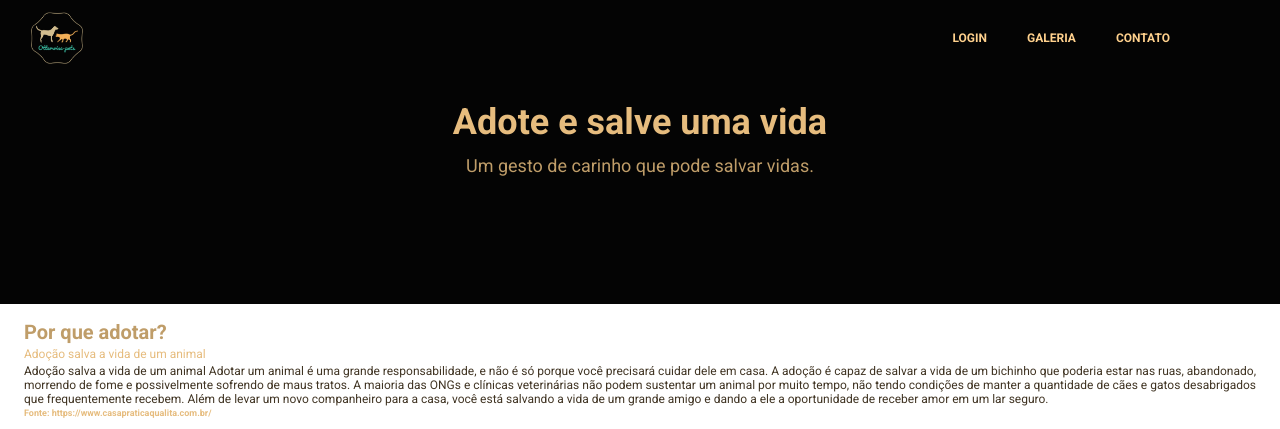
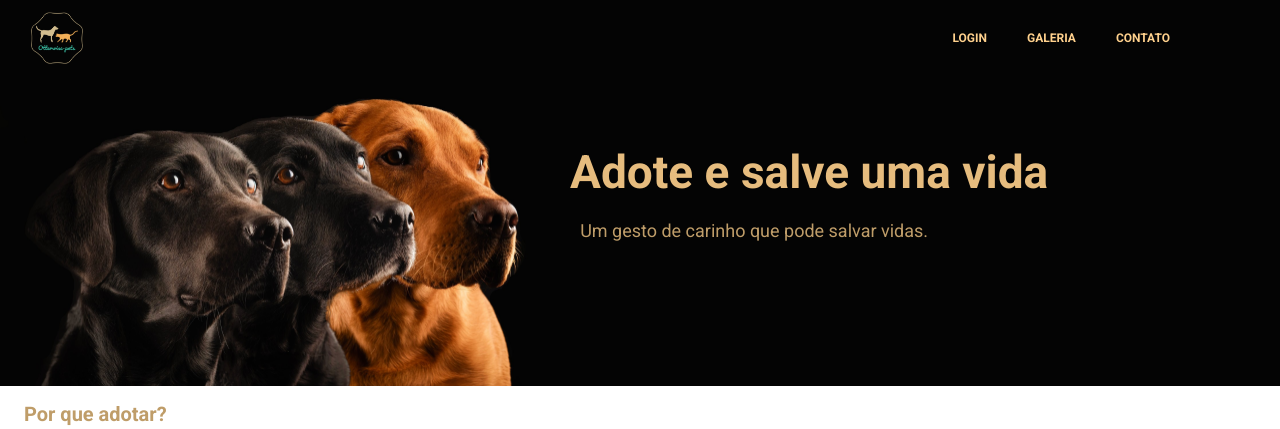
Before and after one commit to melissasilveira/pets-adoption, a React (Create React App) app: page / in a window 1280 px wide. Shown: the top 429 px of the page. Built offline with nearby package versions, Linux system fonts and the light colour scheme; no server answers.

Commit message:
main mobile e web ok

```diff
--- a/src/components/Main.js
+++ b/src/components/Main.js
@@ -6,8 +6,10 @@ function Main() {
     <StyledContainer>
       <StyledHeader>
         <DogsBackground src="/images/background.png" alt="dogs" />
-        <Title>Adote e salve uma vida</Title>
-        <Subtitle>Um gesto de carinho que pode salvar vidas.</Subtitle>
+        <TextBox>
+          <Title>Adote e salve uma vida</Title>
+          <Subtitle>Um gesto de carinho que pode salvar vidas.</Subtitle>
+        </TextBox>
       </StyledHeader>
       <StyledDiv>
         <StyledH3>Por que adotar?</StyledH3>
@@ -51,6 +53,13 @@ function Main() {
 
 const DogsBackground = styled.img`
   display: none;
+  @media only screen and (min-width: 480px) {
+    display: flex;
+    width: 550px;
+    height: 311.49px;
+    left: 95px;
+    top: 90px;
+  }
 `
 const StyledContainer = styled.div`
   background: #ffffff;
@@ -60,6 +69,18 @@ const StyledContainer = styled.div`
 const StyledHeader = styled.div`
   height: 229px;
   background: #040404;
+  @media only screen and (min-width: 480px) {
+    height: 311.49px;
+    display: flex;
+  }
+`
+const TextBox = styled.div`
+  @media only screen and (min-width: 480px) {
+    display: flex;
+    flex-direction: column;
+    align-items: center;
+    align-content: center;
+  }
 `
 const Title = styled.h1`
   font-style: normal;
@@ -70,6 +91,13 @@ const Title = styled.h1`
   color: #e6bc7e;
   margin: 20px 60px;
   margin-bottom: 5px;
+  @media only screen and (min-width: 480px) {
+    font-size: 46px;
+    line-height: 54px;
+    padding-top: 50px;
+    text-align: start;
+    margin: 20px;
+  }
 `
 const Subtitle = styled.h3`
   font-style: normal;
@@ -80,6 +108,13 @@ const Subtitle = styled.h3`
   color: #bf9d69;
   border: 1px solid #040404;
   margin: 0px 60px;
+  @media only screen and (min-width: 480px) {
+    text-align: left;
+    margin: 0px;
+    justify-self: left;
+    margin-right: 30px;
+    padding-right: 80px;
+  }
 `
 const StyledH4 = styled.h4`
   font-style: normal;
```
